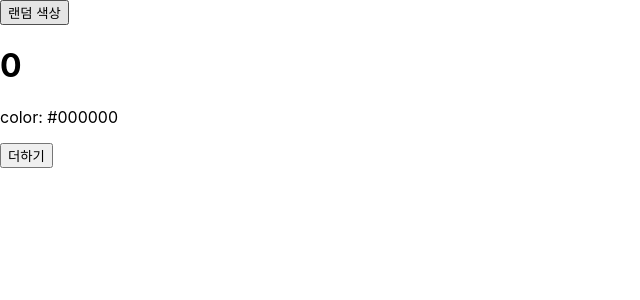
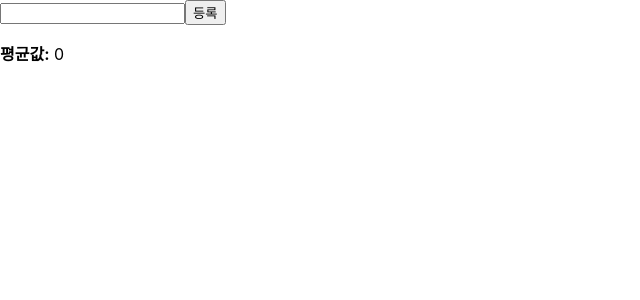
Before and after one commit to function-dh/react-private-study, a React (Create React App) app: page / in a window 1280 px wide. Shown: the top 300 px of the page, without its empty margins (0-640 px from the left). Built offline with nearby package versions, Linux system fonts and the light colour scheme.

Commit message:
리액트를 다루는 기술 - 8장. Hooks

```diff
--- /dev/null
+++ b/src/08/Average.js
@@ -0,0 +1,44 @@
+import React, { useState, useMemo, useRef, useCallback } from "react";
+
+const getAverage = (numbers) => {
+  console.log("평균값 계산중..");
+  if (numbers.length === 0) return 0;
+  const sum = numbers.reduce((a, b) => a + b);
+  return sum / numbers.length;
+};
+
+const Average = () => {
+  const [list, setList] = useState([]);
+  const [number, setNumber] = useState("");
+  const inputEl = useRef(null);
+
+  const onChange = useCallback((e) => {
+    setNumber(e.target.value);
+  }, []); // 컴포넌트가 처음 렌더링 될 때만 함수 생성
+
+  const onInsert = useCallback(() => {
+    const nextList = list.concat(parseInt(number));
+    setList(nextList);
+    setNumber("");
+    inputEl.current.focus();
+  }, [number, list]); // number 혹은 list 가 바뀌었을 때만 함수 생성
+
+  const avg = useMemo(() => getAverage(list), [list]);
+
+  return (
+    <div>
+      <input value={number} onChange={onChange} ref={inputEl} />
+      <button onClick={onInsert}>등록</button>
+      <ul>
+        {list.map((value, index) => (
+          <li key={index}>{value}</li>
+        ))}
+      </ul>
+      <div>
+        <b>평균값:</b> {avg}
+      </div>
+    </div>
+  );
+};
+
+export default Average;
--- /dev/null
+++ b/src/08/Counter.js
@@ -0,0 +1,30 @@
+import React, { useEffect, useState, useReducer } from "react";
+
+const Counter = () => {
+  const [value, setValue] = useState(0);
+  const [name, setName] = useState("");
+  useEffect(() => {
+    console.log("렌더링 완료");
+    console.log(value, name);
+    return () => {
+      console.log("clean up");
+      console.log(name);
+    };
+  }, []);
+
+  return (
+    <div>
+      <p>현재 카운터 값은 {value}</p>
+      <p>현재 이름은 {name}</p>
+      <input
+        type="text"
+        value={name}
+        onChange={(e) => setName(e.target.value)}
+      />
+      <button onClick={() => setValue(value + 1)}>더하기</button>
+      <button onClick={() => setValue(value - 1)}>빼기</button>
+    </div>
+  );
+};
+
+export default Counter;
--- /dev/null
+++ b/src/08/CounterReducer.js
@@ -0,0 +1,32 @@
+import React, { useReducer } from "react";
+
+function reducer(state, action) {
+  // action type에 따른 분기 처리
+  switch (action.type) {
+    case "INCREMENT":
+      return { value: state.value + action.step };
+    case "DECREMENT":
+      return { value: state.value - action.step };
+    default:
+      // 기존 상태 반환
+      return state;
+  }
+}
+
+const CounterReducer = () => {
+  const [state, dispatch] = useReducer(reducer, { value: 0 });
+
+  return (
+    <div>
+      <p>현재 카운터 값은 {state.value}</p>
+      <button onClick={() => dispatch({ type: "INCREMENT", step: 1 })}>
+        더하기
+      </button>
+      <button onClick={() => dispatch({ type: "DECREMENT", step: 1 })}>
+        빼기
+      </button>
+    </div>
+  );
+};
+
+export default CounterReducer;
--- /dev/null
+++ b/src/08/Info.js
@@ -0,0 +1,26 @@
+import React from 'react';
+import useInput from "./useInput";
+
+const Info = () => {
+  const [state, onChange] = useInput({
+    name: '',
+    nickname: ''
+  })
+  const { name, nickname } = state
+
+  return (
+    <div>
+      <div>
+        <input name="name" type="text" value={name} onChange={onChange}/>
+        <input name="nickname" type="text" value={nickname} onChange={onChange}/>
+      </div>
+      <div>
+        이름 : {name}
+        <br />
+        닉네임 : {nickname}
+      </div>
+    </div>
+  );
+};
+
+export default Info;
--- /dev/null
+++ b/src/08/useInput.js
@@ -0,0 +1,16 @@
+import { useReducer } from "react";
+
+function reducer(state, action) {
+  return {
+    ...state,
+    [action.name]: action.value,
+  };
+}
+
+export default function useInput(initialState) {
+  const [state, dispatch] = useReducer(reducer, initialState);
+  const onChange = (e) => {
+    dispatch(e.target);
+  };
+  return [state, onChange];
+}
--- a/src/App.js
+++ b/src/App.js
@@ -1,4 +1,5 @@
 import "./App.css";
+import React, { Component, useState } from "react";
 import MyComponents from "./03/MyComponents";
 import MyComponentsClass from "./03/MyComponentsClass";
 import CounterClass from "./03/CounterClass";
@@ -6,10 +7,13 @@ import Say from "./03/Say";
 import EventPracticeClass from "./04/EventPracticeClass";
 import EventPractice from "./04/EventPractice";
 import ValidationSampleClass from "./05/ValidationSampleClass";
-import React, { Component } from "react";
 import InterationSample from "./06/InterationSample";
 import LifeCycleSampleClass from "./07/LifeCycleSampleClass";
 import ErrorBoundary from "./07/ErrorBoundary";
+import Counter from "./08/Counter";
+import CounterReducer from "./08/CounterReducer";
+import Info from "./08/Info";
+import Average from "./08/Average";
 
 // class App extends Component {
 //   validation = React.createRef();
@@ -26,46 +30,52 @@ import ErrorBoundary from "./07/ErrorBoundary";
 //   }
 // }
 
-// function App() {
-//   return (
-//     <div>
-//       <InterationSample/>
-//       {/*<ValidationSampleClass />*/}
-//       {/*<EventPractice />*/}
-//       {/*<EventPracticeClass />*/}
-//       {/*<MyComponents name={"test"}>나는 children 이다</MyComponents>*/}
-//       {/*<MyComponentsClass name={"클래스 형"}>클래스 child</MyComponentsClass>*/}
-//       {/*<CounterClass />*/}
-//       {/*<Say />*/}
-//     </div>
-//   );
-// }
+function App() {
+  const [visible, setVisible] = useState(false);
+
+  return (
+    <div>
+      <Average />
+      {/*<button onClick={()=>setVisible(!visible)}>{visible ? '숨기기' : '보이기'}</button>*/}
+      {/*<hr/>*/}
+      {/*{visible && <CounterReducer/>}*/}
+      {/*<InterationSample/>*/}
+      {/*<ValidationSampleClass />*/}
+      {/*<EventPractice />*/}
+      {/*<EventPracticeClass />*/}
+      {/*<MyComponents name={"test"}>나는 children 이다</MyComponents>*/}
+      {/*<MyComponentsClass name={"클래스 형"}>클래스 child</MyComponentsClass>*/}
+      {/*<CounterClass />*/}
+      {/*<Say />*/}
+    </div>
+  );
+}
 
 // 7강 관련
-function getRandomColor() {
-  return "#" + Math.floor(Math.random() * 16777215).toString(16);
-}
-
-class App extends Component {
-  state = {
-    color: "#000000",
-  };
-  handleClick = () => {
-    this.setState({
-      color: getRandomColor(),
-    });
-  };
-
-  render() {
-    return (
-      <div>
-        <button onClick={this.handleClick}>랜덤 색상</button>
-        <ErrorBoundary>
-          <LifeCycleSampleClass color={this.state.color} />
-        </ErrorBoundary>
-      </div>
-    );
-  }
-}
-
+// function getRandomColor() {
+//   return "#" + Math.floor(Math.random() * 16777215).toString(16);
+// }
+//
+// class App extends Component {
+//   state = {
+//     color: "#000000",
+//   };
+//   handleClick = () => {
+//     this.setState({
+//       color: getRandomColor(),
+//     });
+//   };
+//
+//   render() {
+//     return (
+//       <div>
+//         <button onClick={this.handleClick}>랜덤 색상</button>
+//         <ErrorBoundary>
+//           <LifeCycleSampleClass color={this.state.color} />
+//         </ErrorBoundary>
+//       </div>
+//     );
+//   }
+// }
+//
 export default App;
```
Also changed, not shown: 1 other file (tests, documents, lock files or other folders).
